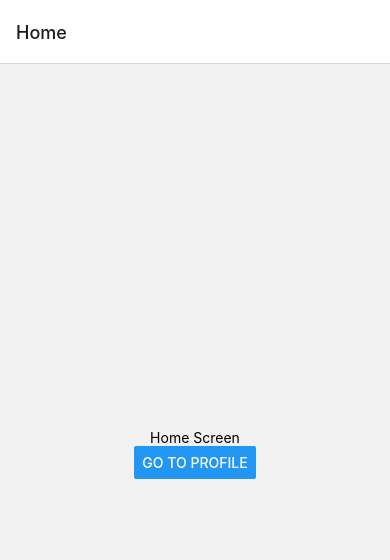
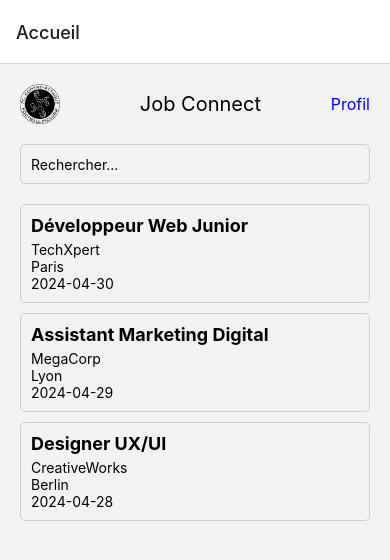
Before and after one commit to adatechschool/projet-collectif-mobile-ACG, a React Native app: screen /Accueil in a window 390 px wide. Shown: the top 560 px of the page. Built offline with nearby package versions, Linux system fonts and the light colour scheme.

Commit message:
Accueil et Profil + Logo Nom

```diff
--- a/App.js
+++ b/App.js
@@ -2,7 +2,7 @@ import React from 'react';
 import { NavigationContainer } from '@react-navigation/native';
 import { createStackNavigator } from '@react-navigation/stack';
 
-import HomeScreen from './screens/HomeScreen';
+import AccueilScreen from './screens/AccueilScreen';
 import ProfileScreen from './screens/ProfileScreen';
 
 const Stack = createStackNavigator();
@@ -10,9 +10,9 @@ const Stack = createStackNavigator();
 export default function App() {
   return (
     <NavigationContainer>
-      <Stack.Navigator initialRouteName="Home">
-        <Stack.Screen name="Home" component={HomeScreen} />
-        <Stack.Screen name="Profile" component={ProfileScreen} />
+      <Stack.Navigator initialRouteName="Accueil">
+        <Stack.Screen name="Accueil" component={AccueilScreen} />
+        <Stack.Screen name="Profil" component={ProfileScreen} />
       </Stack.Navigator>
     </NavigationContainer>
   );
--- /dev/null
+++ b/data/offres.json
@@ -0,0 +1,46 @@
+{
+    "offres": [
+        {
+            "id": 1,
+            "titre": "Développeur Web Junior",
+            "entreprise": "TechXpert",
+            "lieu": "Paris",
+            "type": "CDI",
+            "description": "Nous recherchons un développeur web junior passionné pour rejoindre notre équipe dynamique.",
+            "competences": [
+                "HTML",
+                "CSS",
+                "JavaScript"
+            ],
+            "date_publication": "2024-04-30"
+        },
+        {
+            "id": 2,
+            "titre": "Assistant Marketing Digital",
+            "entreprise": "MegaCorp",
+            "lieu": "Lyon",
+            "type": "Alternance",
+            "description": "MegaCorp cherche un étudiant motivé pour un poste d'assistant marketing digital en alternance.",
+            "competences": [
+                "Marketing",
+                "Réseaux sociaux",
+                "Analyse de données"
+            ],
+            "date_publication": "2024-04-29"
+        },
+        {
+            "id": 3,
+            "titre": "Designer UX/UI",
+            "entreprise": "CreativeWorks",
+            "lieu": "Berlin",
+            "type": "CDD",
+            "description": "CreativeWorks recherche un designer UX/UI créatif pour un contrat à durée déterminée.",
+            "competences": [
+                "Design d'interface",
+                "Prototypage",
+                "Expérience utilisateur"
+            ],
+            "date_publication": "2024-04-28"
+        }
+    ]
+}
--- /dev/null
+++ b/screens/AccueilScreen.js
@@ -0,0 +1,118 @@
+import React, { useState, useEffect } from 'react';
+import { View, Text, FlatList, TextInput, TouchableOpacity, StyleSheet, Image } from 'react-native';
+
+// Importez les données d'offres depuis votre fichier JSON
+import offresData from '../data/offres.json';
+
+const AccueilScreen = ({ navigation }) => {
+    // État local pour stocker les données des offres et le terme de recherche
+    const [offres, setOffres] = useState([]);
+    const [searchTerm, setSearchTerm] = useState('');
+
+    // Utilisez useEffect pour charger les données au montage du composant
+    useEffect(() => {
+        setOffres(offresData.offres); // Chargez les données depuis le fichier JSON
+    }, []);
+
+    // Filtrer les offres en fonction du terme de recherche
+    const filteredOffres = offres.filter((offre) =>
+        offre.titre.toLowerCase().includes(searchTerm.toLowerCase())
+    );
+
+    // Fonction pour naviguer vers le profil
+    const goToProfileScreen = () => {
+        navigation.navigate('Profil'); // Nom de la route vers la page de profil
+    };
+
+    // Fonction pour rendre chaque élément de la liste d'offres
+    const renderOffreItem = ({ item }) => (
+        <View style={styles.offreContainer}>
+            <View style={styles.offreItem}>
+                <Text style={styles.offreTitre}>{item.titre}</Text>
+                <Text>{item.entreprise}</Text>
+                <Text>{item.lieu}</Text>
+                <Text>{item.date_publication}</Text>
+            </View>
+        </View>
+    );
+
+    return (
+        <View style={styles.container}>
+            {/* En-tête */}
+            <View style={styles.header}>
+                <Image source={require('../assets/Logo Contre Attaque.PNG')} style={styles.logo} />
+                <Text style={styles.appName}>Job Connect</Text>
+                {/* Lien vers le profil */}
+                <TouchableOpacity onPress={goToProfileScreen}>
+                    <Text style={styles.profilLink}>Profil</Text>
+                </TouchableOpacity>
+            </View>
+
+            {/* Barre de recherche */}
+            <TextInput
+                style={styles.searchBar}
+                placeholder="Rechercher..."
+                value={searchTerm}
+                onChangeText={setSearchTerm}
+            />
+
+            {/* Liste des offres */}
+            <FlatList
+                data={filteredOffres}
+                renderItem={renderOffreItem}
+                keyExtractor={(item) => item.id.toString()}
+            />
+        </View>
+    );
+};
+
+// Styles
+const styles = StyleSheet.create({
+    container: {
+        flex: 1,
+        padding: 20,
+    },
+    header: {
+        flexDirection: 'row',
+        alignItems: 'center',
+        justifyContent: 'space-between', // Pour placer le texte "Profil" à droite
+        marginBottom: 20,
+    },
+    logo: {
+        width: 40,
+        height: 40,
+        marginRight: 10,
+    },
+    appName: {
+        fontSize: 20,
+    },
+    profilLink: {
+        fontSize: 16,
+        color: 'blue',
+    },
+    searchBar: {
+        height: 40,
+        borderWidth: 1,
+        borderColor: '#ccc',
+        borderRadius: 5,
+        paddingHorizontal: 10,
+        marginBottom: 20,
+    },
+    offreContainer: {
+        borderWidth: 1,
+        borderColor: '#ccc',
+        borderRadius: 5,
+        padding: 10,
+        marginBottom: 10,
+    },
+    offreItem: {
+        // Styles pour le contenu de chaque offre
+    },
+    offreTitre: {
+        fontWeight: 'bold',
+        fontSize: 18,
+        marginBottom: 5,
+    },
+});
+
+export default AccueilScreen;
--- a/screens/HomeScreen.js
+++ /dev/null
@@ -1,16 +0,0 @@
-import React from 'react';
-import { View, Text, Button } from 'react-native';
-
-const HomeScreen = ({ navigation }) => {
-    return (
-        <View style={{ flex: 1, alignItems: 'center', justifyContent: 'center' }}>
-            <Text>Home Screen</Text>
-            <Button
-                title="Go to Profile"
-                onPress={() => navigation.navigate('Profile')}
-            />
-        </View>
-    );
-};
-
-export default HomeScreen;
--- a/screens/ProfileScreen.js
+++ b/screens/ProfileScreen.js
@@ -6,8 +6,8 @@ const ProfileScreen = ({ navigation }) => {
         <View style={{ flex: 1, alignItems: 'center', justifyContent: 'center' }}>
             <Text>Profile Screen</Text>
             <Button
-                title="Go to Home"
-                onPress={() => navigation.navigate('Home')}
+                title="Retourner à l'accueil"
+                onPress={() => navigation.navigate('Accueil')}
             />
         </View>
     );
```
Also changed, not shown: assets/Logo Contre Attaque.PNG (added), 1 other file (tests, documents, lock files or other folders).
